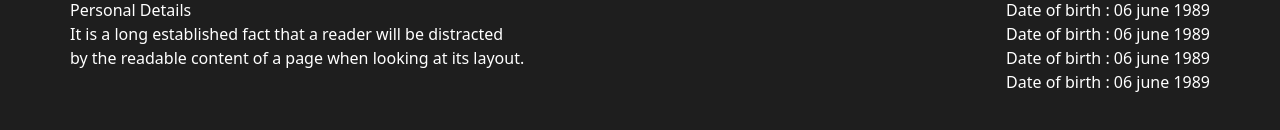
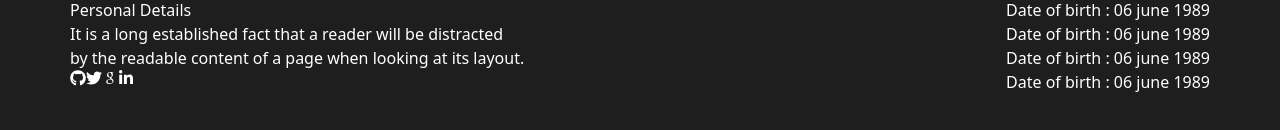
Before and after one commit to mesbaulrafi/myPortfolio, a React (Vite) app: page / in a window 1280 px wide. Shown: the part 902-1032 px from the top of the page. Built offline with nearby package versions, Linux system fonts and the light colour scheme.

Commit message:
edit about

```diff
--- a/src/components/layouts/About.jsx
+++ b/src/components/layouts/About.jsx
@@ -1,5 +1,12 @@
 import React from "react";
 import Container from "../Container";
+import { FaGithub } from "react-icons/fa";
+import { FaTwitter } from "react-icons/fa";
+import { LiaGoogle } from "react-icons/lia";
+import { FaLinkedinIn } from "react-icons/fa6";
+
+
+
 
 const About = () => {
   return (
@@ -16,8 +23,11 @@ const About = () => {
             by the readable content of a page when looking at its layout.
           </p>
           {/* Icon Part */}
-          <div className="">
-
+          <div className="flex">
+            <i><FaGithub /></i>
+            <i><FaTwitter /></i>
+            <i><LiaGoogle /></i>
+            <i><FaLinkedinIn /></i>
           </div>
         </div>
         <div className="">
```
